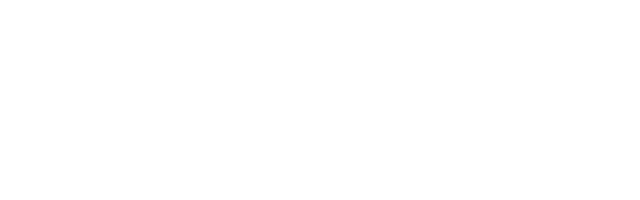
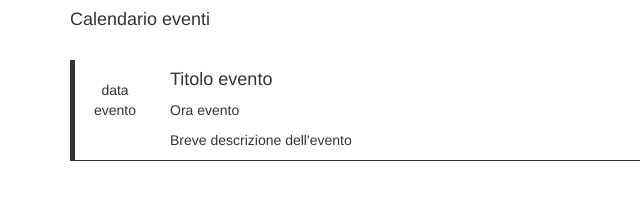
Before and after one commit to riccardonobile/diamondsharps, a website: page Gruppo 1/InCaneva/index.html in a window 1280 px wide. Shown: the whole page, without its empty margins (0-640 px from the left). Drawn offline with nearby package versions, Linux system fonts and the light colour scheme; some packages are replaced by stand-ins of ours; a script that the page names is missing.

Commit message:
html e css 1.0

```diff
--- a/Gruppo 1/InCaneva/assets/css/main.css
+++ b/Gruppo 1/InCaneva/assets/css/main.css
@@ -0,0 +1,17 @@
+.event{
+    border-left-color:black;
+    border-left:5px;
+    border-left-style: solid;
+    border-bottom-color:lightgrey;
+    border-bottom:1px;
+    border-bottom-style: solid;
+}
+.date{
+    width: 80px;
+    height: 50px;
+    text-align: center;
+    padding-top: 20px;
+}
+.row{
+    margin-left:0;
+}
--- a/Gruppo 1/InCaneva/index.html
+++ b/Gruppo 1/InCaneva/index.html
@@ -14,6 +14,19 @@
     <script type="text/javascript" src="app/app.js"></script>
 </head>
 <body>
-
+    <div class="container">
+        <h4>Calendario eventi</h4>
+        <br/>
+        <div ng-repeat="" class="event row">
+            <div class="col-xs-2 date">
+                data evento
+            </div>
+            <div class="col-xs-3 description">
+                <h4>Titolo evento</h4>
+                <p>Ora evento</p>
+                <p>Breve descrizione dell'evento</p>
+            </div>
+        </div>
+    </div>
 </body>
 </html>
```
